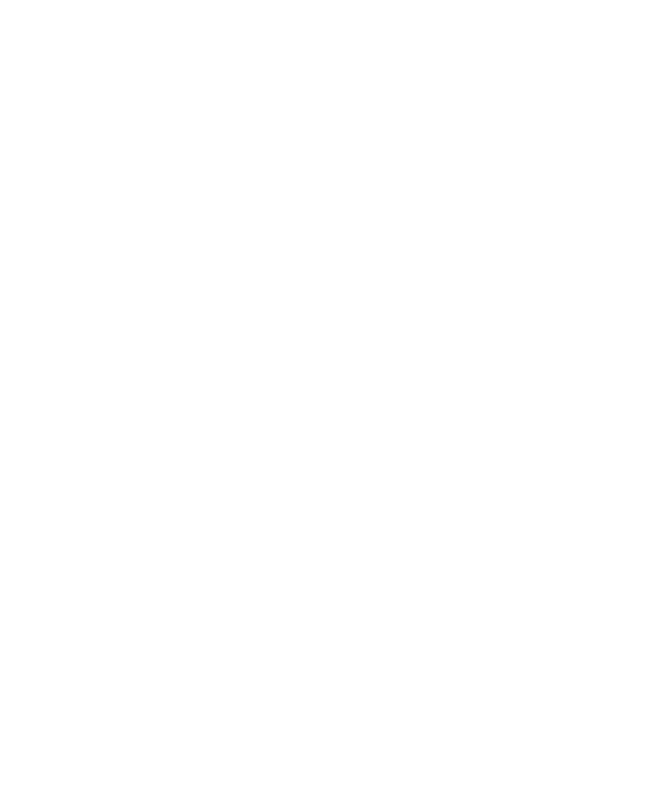
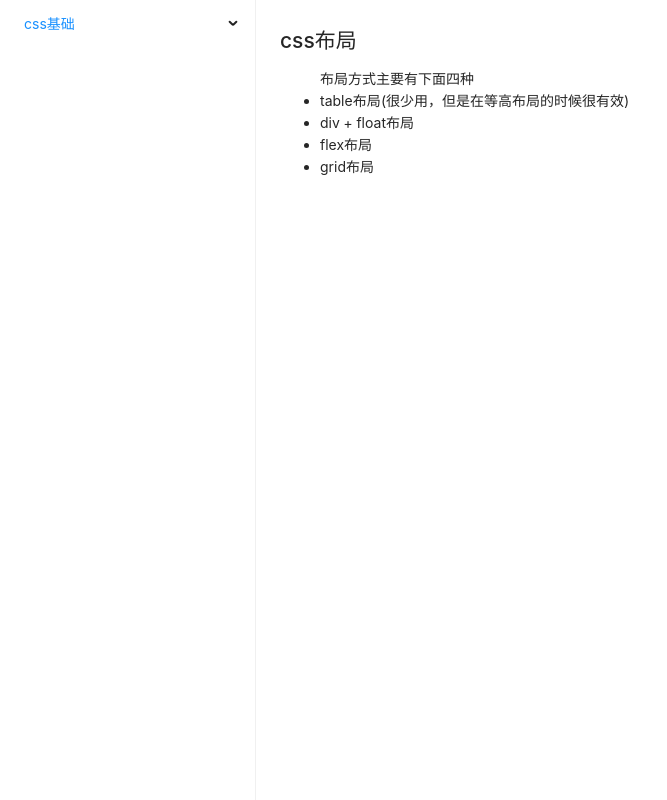
Before and after one commit to YoungMandy/yang-mandy.github.io, a Vue app: page /css-layout in a window 1280 px wide. Before the commit this address had no page. Shown: the whole page, without its empty margins (0-667 px from the left). Built offline with nearby package versions, Linux system fonts and the light colour scheme.

Commit message:
改html的title

```diff
--- a/index.html
+++ b/index.html
@@ -4,7 +4,7 @@
     <meta charset="UTF-8">
     <link rel="icon" href="/favicon.ico">
     <meta name="viewport" content="width=device-width, initial-scale=1.0">
-    <title>Vite App</title>
+    <title>Manday的个人博客</title>
   </head>
   <body>
     <div id="app"></div>
--- /dev/null
+++ b/src/components/cssbasic/CssSelector.vue
@@ -0,0 +1,16 @@
+<script setup lang="ts">
+</script>
+<template>
+  <section class="component__css-selector">
+    <h1 class="page-title">css的选择器</h1>
+    <p class="page-description">
+      css选择器的作用, 让我们通过一些规则匹配到特定的DOM,对其设置样式或者修改
+    </p>
+  </section>
+
+</template>
+<style lang="scss" scoped>
+.component__css-selector{
+
+}
+</style>
--- /dev/null
+++ b/src/components/cssbasic/cssLayout.vue
@@ -0,0 +1,19 @@
+<script setup lang="ts" >
+</script>
+<template>
+  <section class="component__css-layout">
+    <h1 class="page-title">css布局</h1>
+    <p class="page-description">
+      <ul>
+        布局方式主要有下面四种
+        <li>table布局(很少用，但是在等高布局的时候很有效)</li>
+        <li>div + float布局</li>
+        <li>flex布局</li>
+        <li>grid布局</li>
+      </ul>
+    </p>
+  </section>
+
+</template>
+<style lang="scss" scoped>
+</style>
--- a/src/framework/Sidebar.vue
+++ b/src/framework/Sidebar.vue
@@ -20,10 +20,9 @@
     v-model:openKeys="openKeys"
     v-model:selectedKeys="selectedKeys"
     mode="inline"
-    @click="handleClick(name)"
   >
     <a-sub-menu :key="index" :title="title">
-      <a-menu-item v-for="item in children" :key="item.name" @click="handleClick(name)">{{ item.title }}</a-menu-item>
+      <a-menu-item v-for="item in children" :key="item.name" @click="handleClick(item.name)">{{ item.title }}</a-menu-item>
     </a-sub-menu>
   </a-menu>
 </template>
--- a/src/router/index.ts
+++ b/src/router/index.ts
@@ -1,5 +1,5 @@
-import { createRouter, createWebHistory } from 'vue-router'
-import HomeView from '../views/HomeView.vue'
+import { createRouter, createWebHistory } from 'vue-router';
+import HomeView from '../views/HomeView.vue';
 
 const router = createRouter({
   history: createWebHistory(import.meta.env.BASE_URL),
@@ -10,28 +10,23 @@
       component: HomeView,
       children: [
         {
-          path: '/css-basic',
-          name: 'css-basic',
+          path: '/box-sizing',
+          name: 'box-sizing',
           component: () => import('@/components/cssbasic/BoxSizing.vue'),
-          children: [
-            {
-              path: '/box-sizing',
-              name: 'box-sizing',
-              component: () => import('@/components/cssbasic/BoxSizing.vue'),
-            },
-          ],
+        },
+        {
+          path: '/css-selector',
+          name: 'css-selector',
+          component: () => import('@/components/cssbasic/CssSelector.vue'),
+        },
+        {
+          path: '/css-layout',
+          name: 'css-layout',
+          component: () => import('@/components/cssbasic/cssLayout.vue'),
         },
       ],
-    },
-    {
-      path: '/about',
-      name: 'about',
-      // route level code-splitting
-      // this generates a separate chunk (About.[hash].js) for this route
-      // which is lazy-loaded when the route is visited.
-      component: () => import('../views/AboutView.vue'),
     },
   ],
 });
 
-export default router
+export default router;
--- a/src/types/index.ts
+++ b/src/types/index.ts
@@ -11,7 +11,7 @@
       },
       {
         id: '12',
-        name: 'css-selection',
+        name: 'css-selector',
         title: 'css选择器',
       },
       {
```
Also changed, not shown: 9 other files (tests, documents, lock files or other folders).
